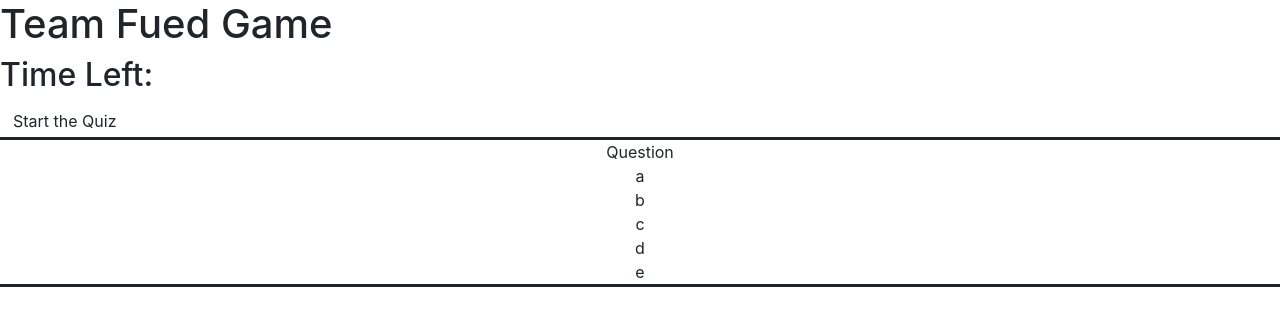
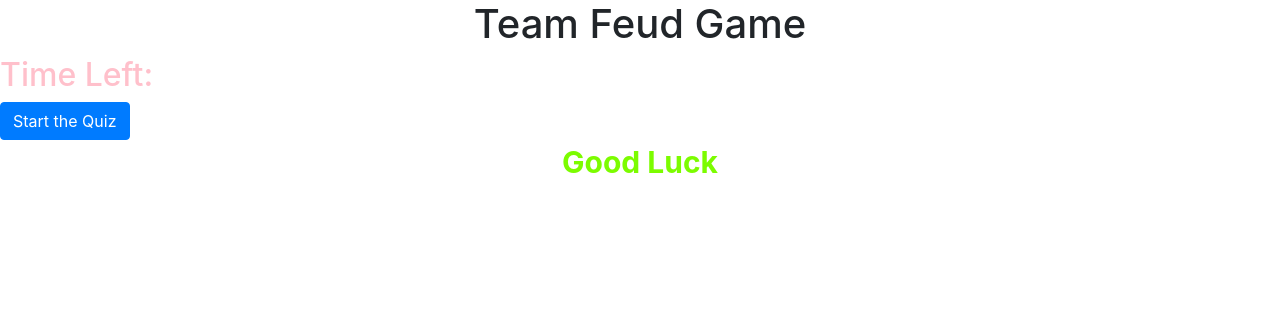
Before and after one commit to cmadegoke/Hmwk4-codeQuiz, a plain HTML site: page index.html in a window 1280 px wide. Drawn offline with nearby package versions, Linux system fonts and the light colour scheme.

Commit message:
bootstrap add

```diff
--- a/index.html
+++ b/index.html
@@ -10,26 +10,28 @@
   </head>
   <body>
     <header class="Timer">
-      <h1 class="app-title">Team Fued Game</h1>
+      <h1 class="app-title">Team Feud Game</h1>
     <h2 class="app-subtitle">Time Left: <span id="time-left"></span></h2>
-    <button class="btn" id="startQuiz">Start the Quiz</button>
+    <button type="button" class="btn btn-primary" id="startQuiz">Start the Quiz</button>
+
+
     <div id="Quiz" style="display:none"></div>
     </header>
 
     <main class="content">
-        <div id="question">Question</div>
+        <div id="question">Good Luck</div>
+
         <div id="choices">
-
-          <div class="choice" id="A" >a</div>
-          <div class="choice" id="B" >b</div>
-          <div class="choice" id="C" >c</div>
-          <div class="choice" id="D" >d</div>
-          <div class="choice" id="E" >e</div>
+          <br></br>
+          <div class="choice" id="A" ></div>
+          <div class="choice" id="B" ></div>
+          <div class="choice" id="C" ></div>
+          <div class="choice" id="D" ></div>
+          <div class="choice" id="E" ></div>
 
         </div>
       </div>
     </main>
-
 
 
     <!-- <div class="question">
--- a/script.js
+++ b/script.js
@@ -87,7 +87,7 @@ function stopGame() {
   clearInterval(timerId);
 
   questionElement.textContent = "Game is Over";
-  choiceA.textContent = "Your final score was:";
+  choiceA.textContent = "Your final score is:";
   choiceB.textContent = score;
   choiceC.textContent = "";
   choiceD.textContent = "";
@@ -132,6 +132,7 @@ function displayQuestion(questionIndex) {
   choiceE.textContent = currentQuestion.choices[4];
 
 
+
   // Question2 = questions[questionIndex ]
   // questionElement.textContent = Question2.question;
   // choiceA.textContent = currentQuestion.choices[0];
@@ -141,7 +142,6 @@ function displayQuestion(questionIndex) {
   // choiceE.textContent = currentQuestion.choices[4];
 
 }
-
 
 
 
--- a/style.css
+++ b/style.css
@@ -1,14 +1,23 @@
-.hide {
-    display: none;
-  }
-.sub-header {
-float: right;
+.app-subtitle{
+color:pink;
 }
+
 .content {
-  border: 5mm;
-   content: initial;
+  font-weight: bold; color: lawngreen;
     text-align: center;
-    outline-style: solid;
-    background-origin: sizing 20px;
+    font-size: 30px;
     justify-items: center;
+    background-size: contain;
 }
+.btn btn-primary{
+  color: red;
+  padding-block: 10px;
+  font-size: 30px;
+  border-radius: 10px;
+  text-align: center;
+}
+
+.app-title{
+  text-align: center;
+
+}
```
